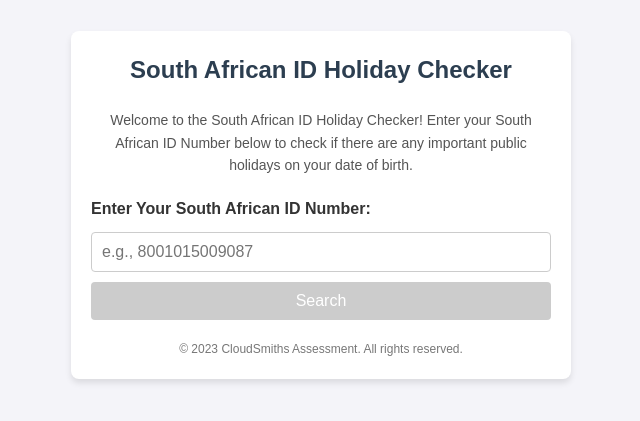
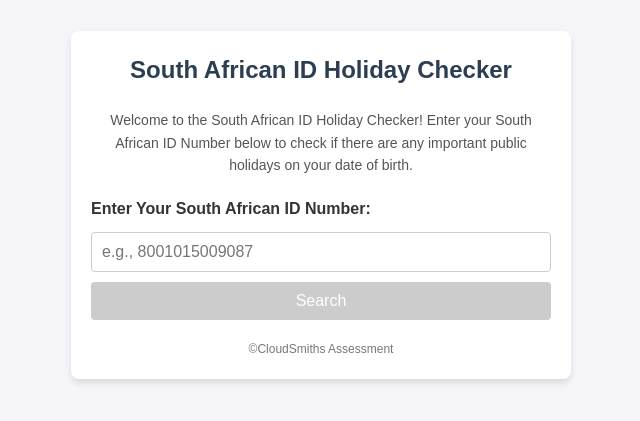
Before and after one commit to BhekumuziNdlovu/CloudSmithsAssessment, a plain HTML site: page index.html in a window 1280 px wide. Shown: the part 195-616 px from the top of the page, without its empty margins (319-959 px from the left). Drawn offline with Linux system fonts and the light colour scheme.

Commit message:
Update index.html

```diff
--- a/index.html
+++ b/index.html
@@ -24,7 +24,7 @@
     </section>
 
     <footer>
-      <p>&copy; 2023 CloudSmiths Assessment. All rights reserved.</p>
+      <p>&copy;CloudSmiths Assessment</p>
     </footer>
   </div>
 
```
